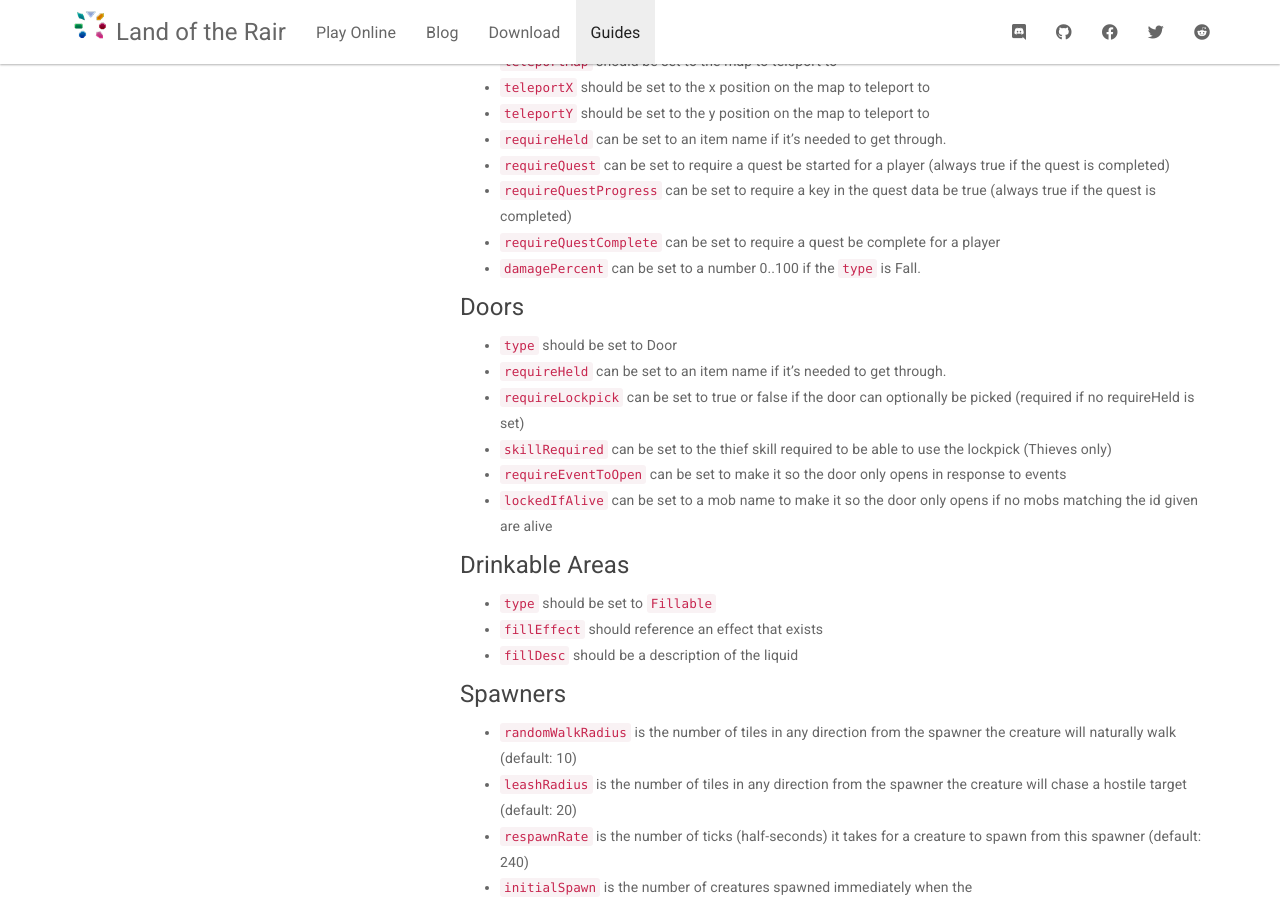
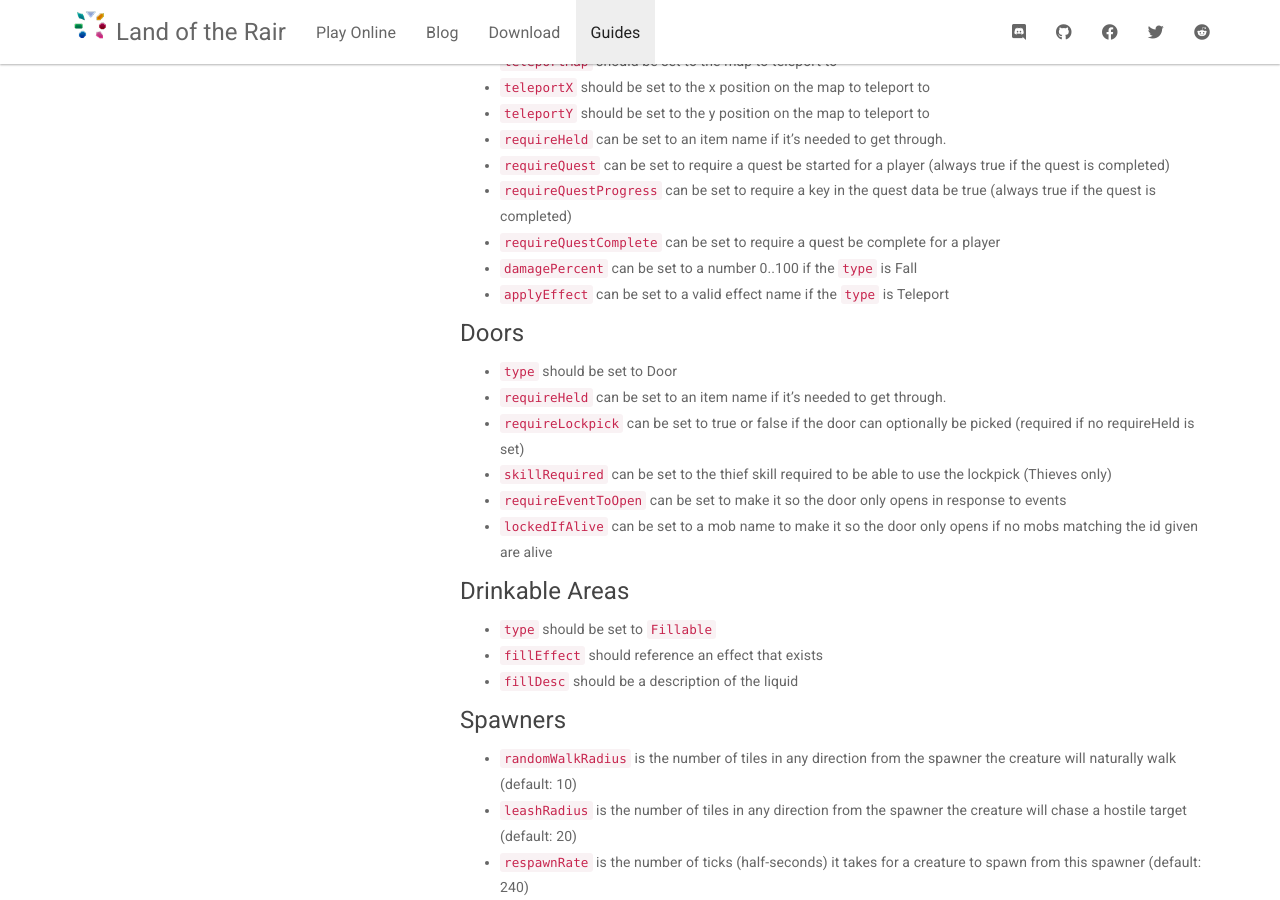
Before and after one commit to LandOfTheRair/landoftherair.github.io, a Jekyll site: the page built from _docs/creators/map-making.md, in a window 1280 px wide and 900 px high, scrolled down 2193 px. Built offline with Jekyll 4.4.1, drawn with Linux system fonts in a browser that asks for light colours; nearby versions of some CDN libraries.

Commit message:
Update map-making.md

```diff
--- a/_docs/creators/map-making.md
+++ b/_docs/creators/map-making.md
@@ -77,7 +77,8 @@ Event Sources can be added to fire events when entering or exiting a tile. They
 * `requireQuest` can be set to require a quest be started for a player (always true if the quest is completed)
 * `requireQuestProgress` can be set to require a key in the quest data be true (always true if the quest is completed)
 * `requireQuestComplete` can be set to require a quest be complete for a player
-* `damagePercent` can be set to a number 0..100 if the `type` is Fall.
+* `damagePercent` can be set to a number 0..100 if the `type` is Fall
+* `applyEffect` can be set to a valid effect name if the `type` is Teleport
 
 #### Doors
 * `type` should be set to Door
```
